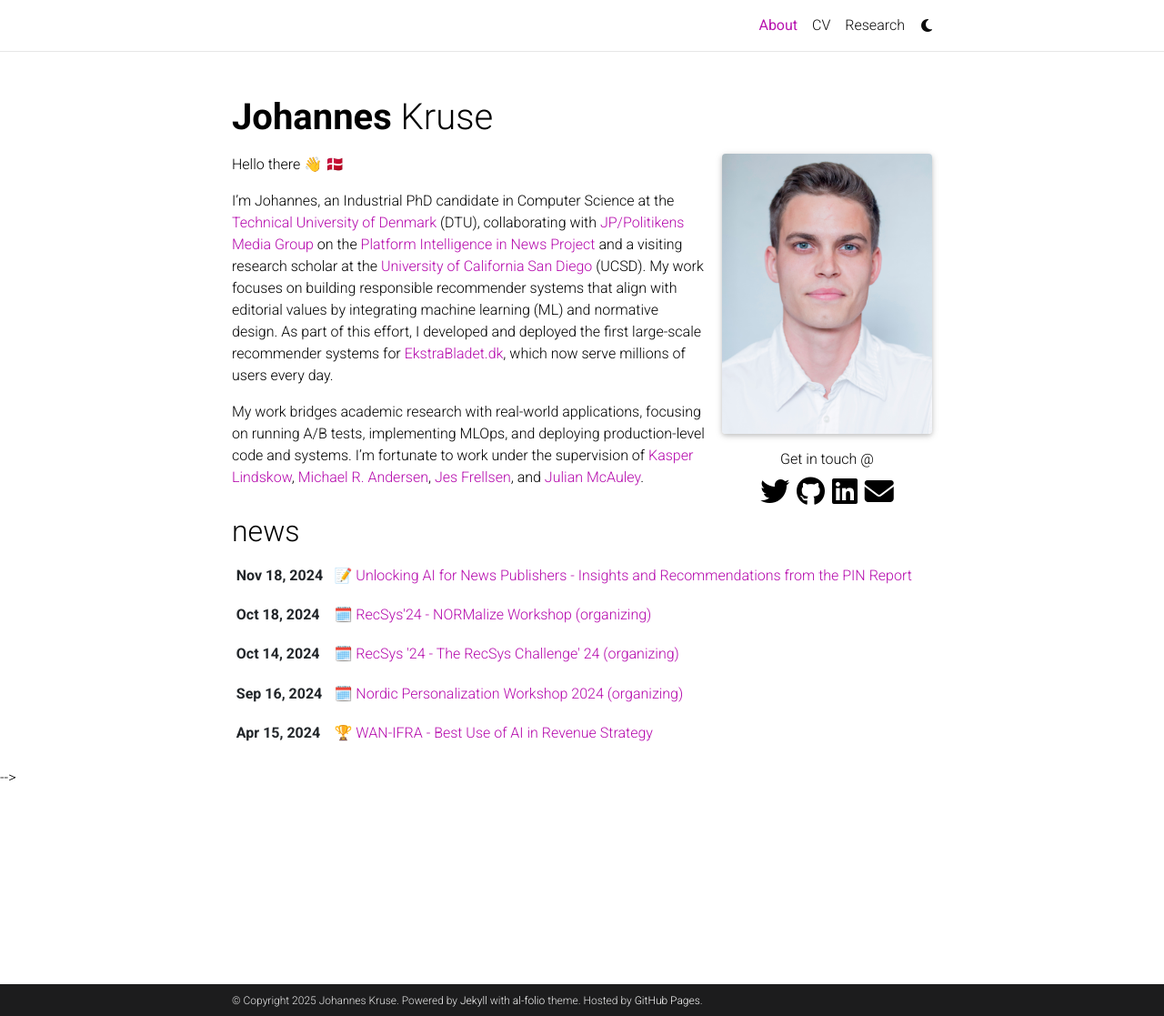
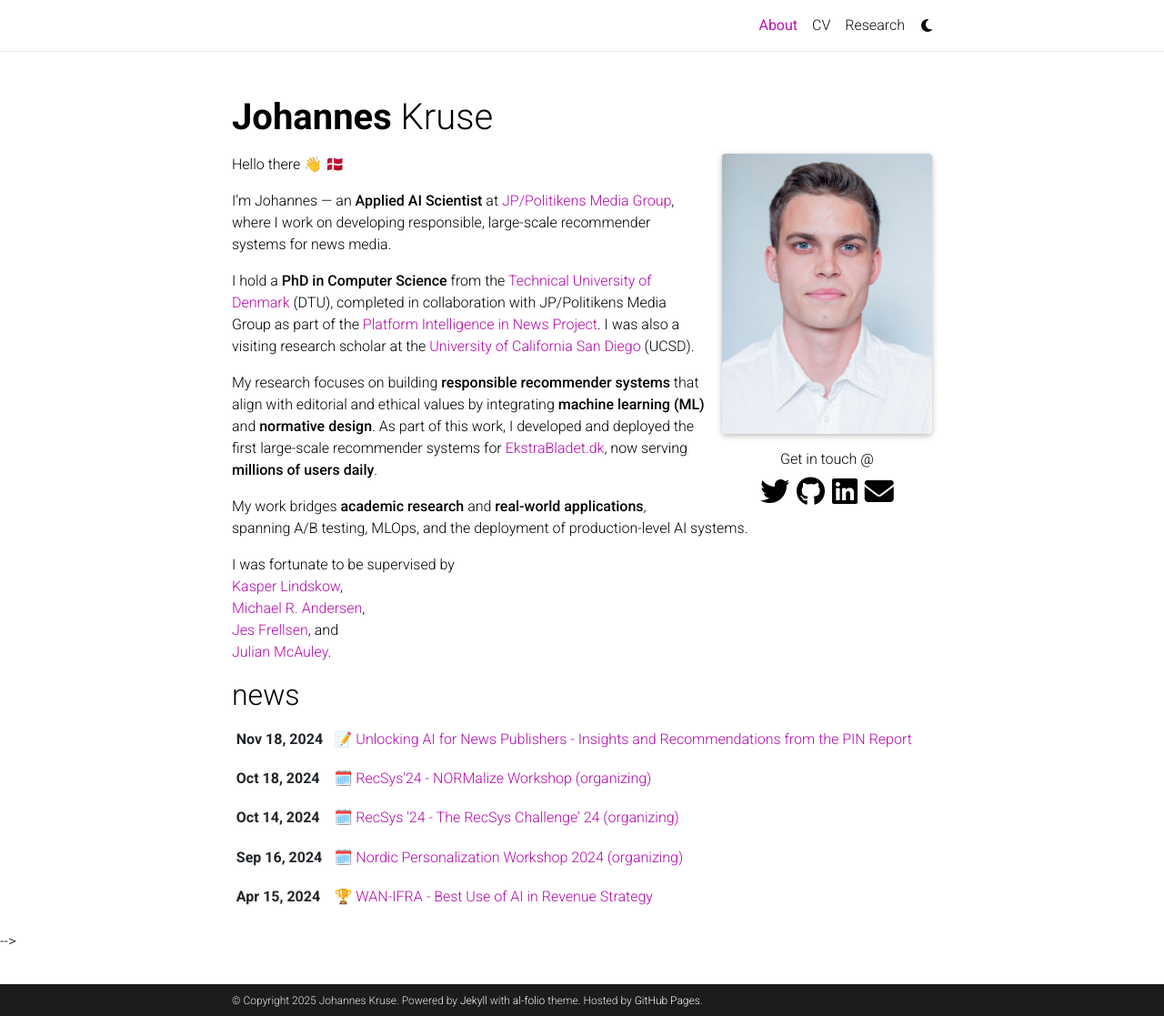
Before and after one commit to johanneskruse/johanneskruse.github.io, a Jekyll site: the page built from _pages/0_about.md, in a window 1280 px wide and 1117 px high. Shown: the whole window at 91% size. Built offline with Jekyll 4.4.1, drawn with Linux system fonts in a browser that asks for light colours; full-size pictures stand in for the smaller copies a plugin makes; comment, search, counter and statistics services are not loaded; a style sheet for code colours, icons or effects is not loaded.

Commit message:
update about me

```diff
--- a/_pages/0_about.md
+++ b/_pages/0_about.md
@@ -18,12 +18,16 @@ news: true # includes a list of news items
 
 Hello there 👋 🇩🇰
 
-I’m Johannes, an Industrial PhD candidate in Computer Science at the [Technical University of Denmark](https://www.dtu.dk/english/) (DTU), collaborating with [JP/Politikens Media Group](https://jppol.dk/en/) on the [Platform Intelligence in News Project](https://www.cbs.dk/en/research/cbs-research-projects/research-projects-overview/e3092958-c64c-46f8-94db-36c92bd0b5ed) and a visiting research scholar at the [University of California San Diego](https://ucsd.edu/) (UCSD).
-My work focuses on building responsible recommender systems that align with editorial values by integrating machine learning (ML) and normative design. As part of this effort, I developed and deployed the first large-scale recommender systems for [EkstraBladet.dk](https://ekstrabladet.dk/), which now serve millions of users every day.
+I’m Johannes — an **Applied AI Scientist** at [JP/Politikens Media Group](https://jppol.dk/en/), where I work on developing responsible, large-scale recommender systems for news media.
 
-My work bridges academic research with real-world applications, focusing on running A/B tests, implementing MLOps, and deploying production-level code and systems. I’m fortunate to work under the supervision of
+I hold a **PhD in Computer Science** from the [Technical University of Denmark](https://www.dtu.dk/english/) (DTU), completed in collaboration with JP/Politikens Media Group as part of the [Platform Intelligence in News Project](https://www.cbs.dk/en/research/cbs-research-projects/research-projects-overview/e3092958-c64c-46f8-94db-36c92bd0b5ed). I was also a visiting research scholar at the [University of California San Diego](https://ucsd.edu/) (UCSD).
+
+My research focuses on building **responsible recommender systems** that align with editorial and ethical values by integrating **machine learning (ML)** and **normative design**. As part of this work, I developed and deployed the first large-scale recommender systems for [EkstraBladet.dk](https://ekstrabladet.dk/), now serving **millions of users daily**.
+
+My work bridges **academic research** and **real-world applications**, spanning A/B testing, MLOps, and the deployment of production-level AI systems.
+
+I was fortunate to be supervised by
 [Kasper Lindskow](https://www.linkedin.com/in/kasper-lindskow-6bb2089/?originalSubdomain=dk),
 [Michael R. Andersen](https://scholar.google.dk/citations?user=cOrfSmIAAAAJ&hl=en),
-[Jes Frellsen](https://frellsen.org/),
-and
+[Jes Frellsen](https://frellsen.org/), and
 [Julian McAuley](https://cseweb.ucsd.edu/~jmcauley/).
```
